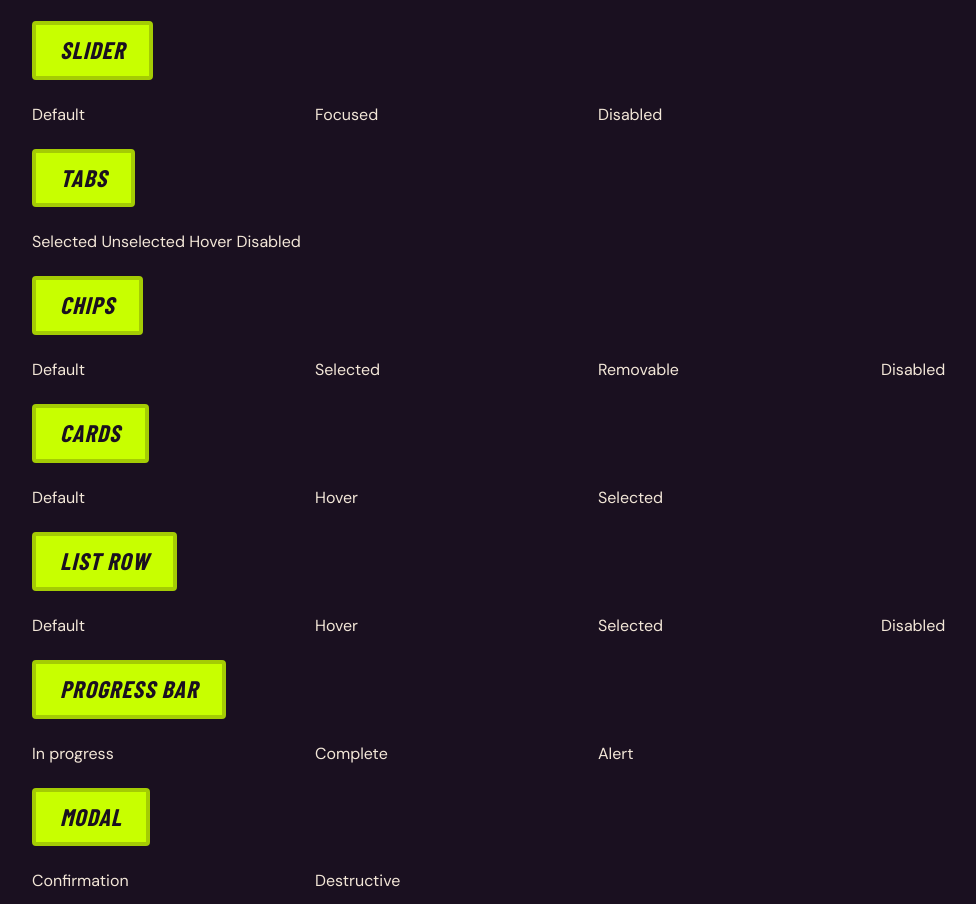
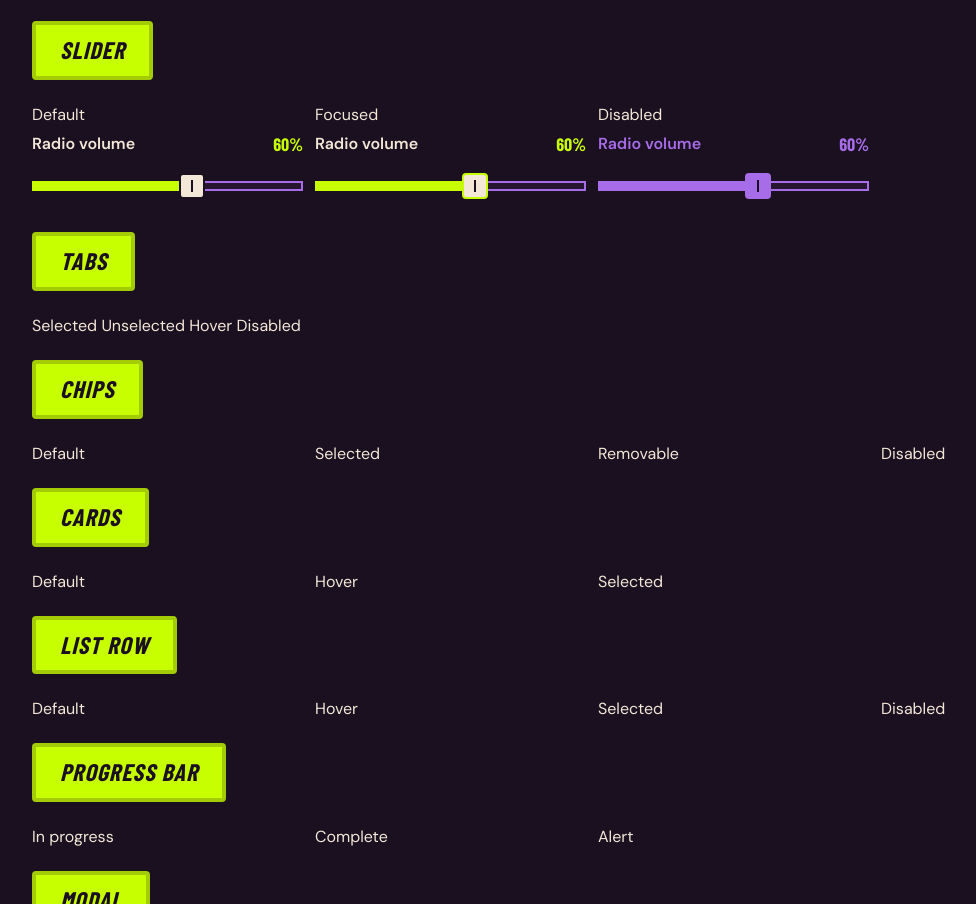
Before and after one commit to szabina-nagy/spooky-cafe-ui-kit, a plain HTML site: page index.html in a window 1280 px wide. Shown: the part 1544-2448 px from the top of the page, without its empty margins (48-1024 px from the left). Drawn offline with nearby package versions, Linux system fonts and the light colour scheme; a script that the page names is missing; a web font is replaced by a local one.

Commit message:
Add slider

```diff
--- a/css/components/slider.css
+++ b/css/components/slider.css
@@ -0,0 +1,130 @@
+/* Reset default slider and thumb*/
+.slider {
+    appearance: none;
+    width: 100%;
+    height: var(--touch-target);
+    margin: 0;
+    background: transparent;
+    cursor: pointer;
+}
+
+.slider::-webkit-slider-thumb {
+    appearance: none;
+}
+
+/* Slider values*/
+.slider {
+    --track-height: 10px;
+    --thumb-width: 26px;
+    --thumb-height: 26px;
+    --fill: var(--accent);
+    --thumb: var(--secondary);
+    --thumb-edge: var(--ink);
+}
+
+/* Runnable track styling*/
+.slider::-webkit-slider-runnable-track {
+    box-sizing: border-box;
+    height: var(--track-height);
+    background:
+        linear-gradient(to right, var(--fill) calc(var(--value) * 1%), transparent 0) border-box,
+        linear-gradient(var(--surface), var(--surface)) padding-box,
+        var(--border);
+    border: var(--border-width) solid transparent;
+}
+
+/* Same, but for Mozilla*/
+.slider::-moz-range-track {
+    box-sizing: border-box;
+    height: var(--track-height);
+    background:
+        linear-gradient(to right, var(--fill) calc(var(--value) * 1%), transparent 0) border-box,
+        linear-gradient(var(--surface), var(--surface)) padding-box,
+        var(--border);
+    border: var(--border-width) solid transparent;
+}
+
+/* Thumb styling*/
+.slider::-webkit-slider-thumb {
+    box-sizing: border-box;
+    width: var(--thumb-width);
+    height: var(--thumb-height);
+    margin-top: calc((var(--track-height) - 2 * var(--border-width) - var(--thumb-height)) / 2);
+    background: linear-gradient(var(--ink), var(--ink)) center / 2px 12px no-repeat var(--thumb);
+    border: var(--border-width) solid var(--thumb-edge);
+    border-radius: var(--radius);
+}
+
+.slider::-moz-range-thumb {
+    box-sizing: border-box;
+    width: var(--thumb-width);
+    height: var(--thumb-height);
+    background: linear-gradient(var(--ink), var(--ink)) center / 2px 12px no-repeat var(--thumb);
+    border: var(--border-width) solid var(--thumb-edge);
+    border-radius: var(--radius);
+}
+
+/* Focus state*/
+#slider-focused,
+.slider:focus-visible {
+    outline: var(--focus-width) solid transparent;
+    --thumb-edge: var(--focus-ring);
+}
+
+/* Disabled*/
+.slider:disabled {
+    --fill: var(--primary);
+    --thumb: var(--primary);
+    --thumb-edge: var(--primary);
+    cursor: not-allowed;
+}
+
+.field:has(.slider:disabled),
+.field:has(.slider:disabled) .slider-value {
+    color: var(--primary);
+}
+
+/* Slider header*/
+.slider-header {
+    display: flex;
+    justify-content: space-between;
+    gap: var(--space-8);
+}
+
+.slider-value {
+    font-family: var(--font-heading);
+    font-size: var(--text-button);
+    font-weight: var(--weight-heading);
+    color: var(--accent);
+}
+
+/* High contrast mode */
+@media (forced-colors: active) {
+    .slider {
+        --surface: Canvas;
+        --border: CanvasText;
+        --ink: CanvasText;
+        --fill: Highlight;
+        --thumb: Canvas;
+        --thumb-edge: CanvasText;
+        --focus-ring: Highlight;
+    }
+
+    .slider:disabled {
+        --border: GrayText;
+        --ink: GrayText;
+        --fill: GrayText;
+        --thumb: Canvas;
+        --thumb-edge: GrayText;
+    }
+
+    .slider::-webkit-slider-runnable-track,
+    .slider::-webkit-slider-thumb {
+        forced-color-adjust: none;
+    }
+
+    .slider::-moz-range-track,
+    .slider::-moz-range-thumb {
+        forced-color-adjust: none;
+    }
+}
--- a/index.html
+++ b/index.html
@@ -270,10 +270,37 @@
     <section id="slider" class="kit-section">
       <h2 class="text-title">Slider</h2>
       <div class="states">
-        <div class="state"><p class="state-label">Default</p></div>
-        <div class="state"><p class="state-label">Focused</p></div>
-        <div class="state"><p class="state-label">Disabled</p></div>
-      </div>
+        <div class="state">
+          <p class="state-label">Default</p>
+          <div class="field">
+            <div class="slider-header">
+              <label class="field-label" for="slider-default">Radio volume</label>
+              <span class="slider-value" aria-hidden="true">60%</span>
+            </div>
+            <input class="slider" id="slider-default" type="range" min="0" max="100" value="60" aria-valuetext="60%" style="--value: 60">
+          </div>
+          </div>
+        <div class="state">
+          <p class="state-label">Focused</p>
+          <div class="field">
+            <div class="slider-header">
+              <label class="field-label" for="slider-focused">Radio volume</label>
+              <span class="slider-value" aria-hidden="true">60%</span>
+            </div>
+            <input class="slider" id="slider-focused" type="range" min="0" max="100" value="60" aria-valuetext="60%" style="--value: 60">
+          </div>
+        </div>
+        <div class="state">
+          <p class="state-label">Disabled</p>
+            <div class="field">
+              <div class="slider-header">
+                <label class="field-label" for="slider-disabled">Radio volume</label>
+                <span class="slider-value" aria-hidden="true">60%</span>
+              </div>
+              <input class="slider" id="slider-disabled" type="range" min="0" max="100" value="60" aria-valuetext="60%" style="--value: 60" disabled>
+            </div>
+          </div>
+        </div>
     </section>
 
     <section id="tabs" class="kit-section">
--- /dev/null
+++ b/js/slider.js
@@ -0,0 +1,12 @@
+document.querySelectorAll(".slider").forEach((slider) => {
+    const number = slider.closest(".field").querySelector(".slider-value");
+
+    function update() {
+        slider.style.setProperty("--value", slider.value);
+        number.textContent = `${slider.value}%`;
+        slider.setAttribute("aria-valuetext", `${slider.value}%`);
+    }
+
+    slider.addEventListener("input", update);
+    update();
+});
```
